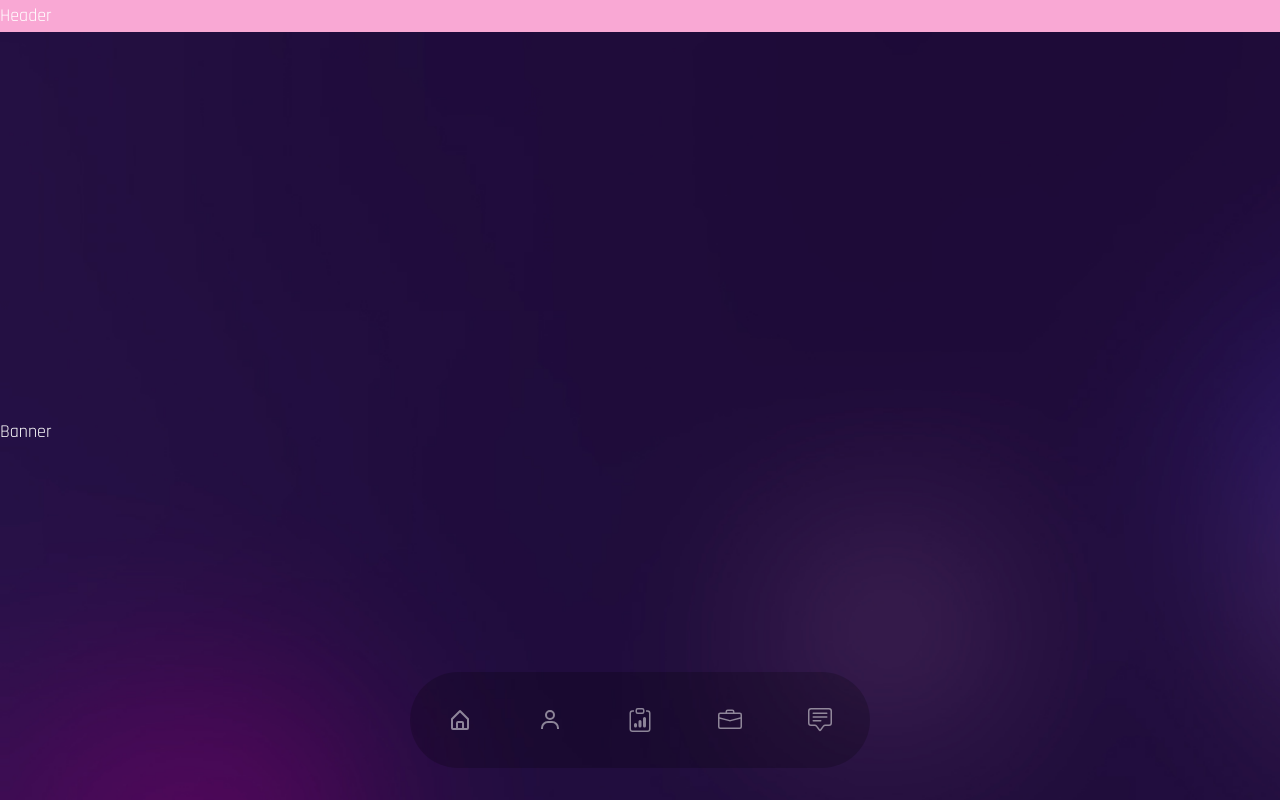
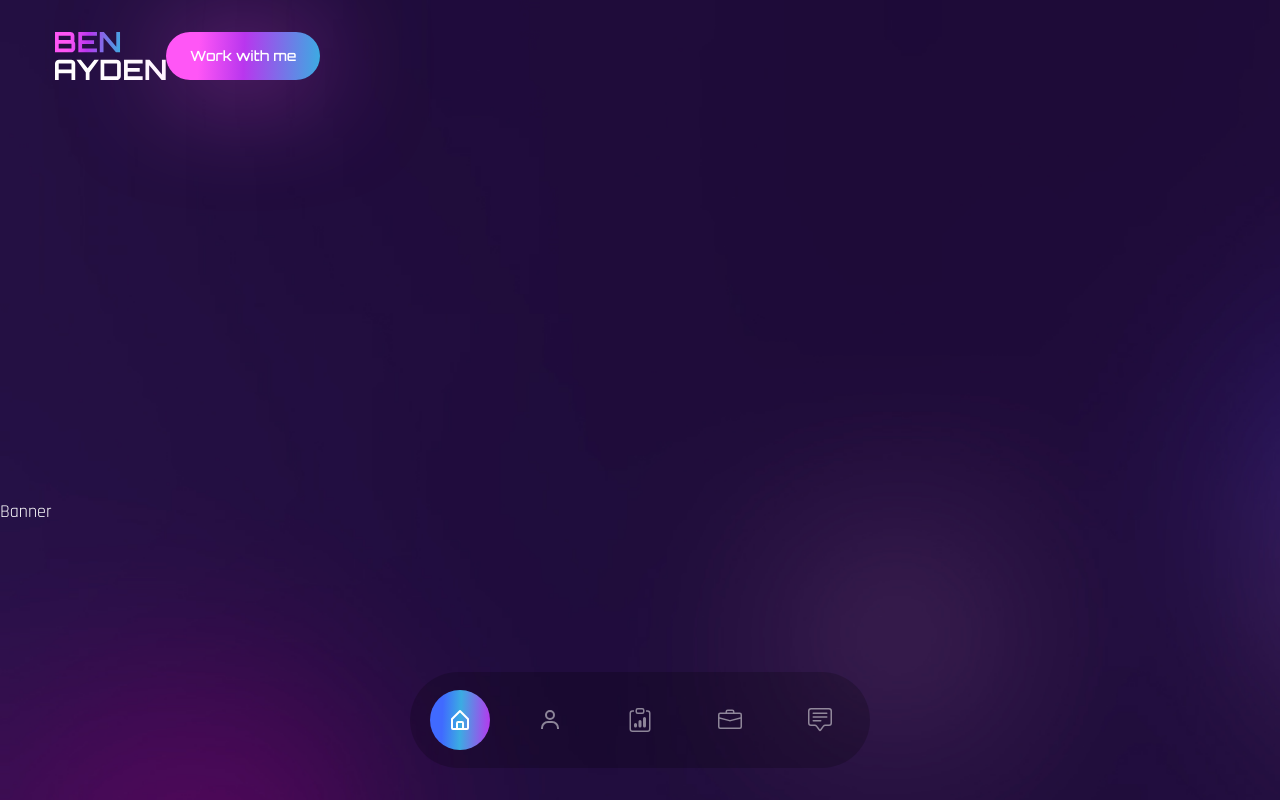
Before and after one commit to Lucas-Gualberto94/lucas-gualberto94.github.io, a React (Create React App) app: page / in a window 1280 px wide. Shown: the top 800 px of the page. Built offline with nearby package versions, Linux system fonts and the light colour scheme; the HTML template or start-up script is replaced by a standard one; a web font is replaced by a local one.

Commit message:
adc a botton on the top of the page

```diff
--- a/src/components/Header.js
+++ b/src/components/Header.js
@@ -1,7 +1,18 @@
 import React from 'react';
+//images
+import logo from '../assets/logo.svg';
 
 const Header = () => {
-  return <div className='bg-pink-300'>Header</div>;
+  return (
+  <header className='py-8'>
+    <div className='container mx-auto'>
+      <div className='flex justify between items-center'>
+          <img src={logo} alt=''></img>
+          <button className='btn btn-sm'>Work with me</button>
+      </div>
+    </div>
+  </header>
+  );
 };
 
 export default Header;
--- a/src/components/Nav.js
+++ b/src/components/Nav.js
@@ -19,6 +19,7 @@
             activeClass='active'
             smooth={true}
             spy={true}
+            offset={-200}
             className='cursor-pointer w-[60px] h-[60px] flex items-center
           justify-center'
           >
```
